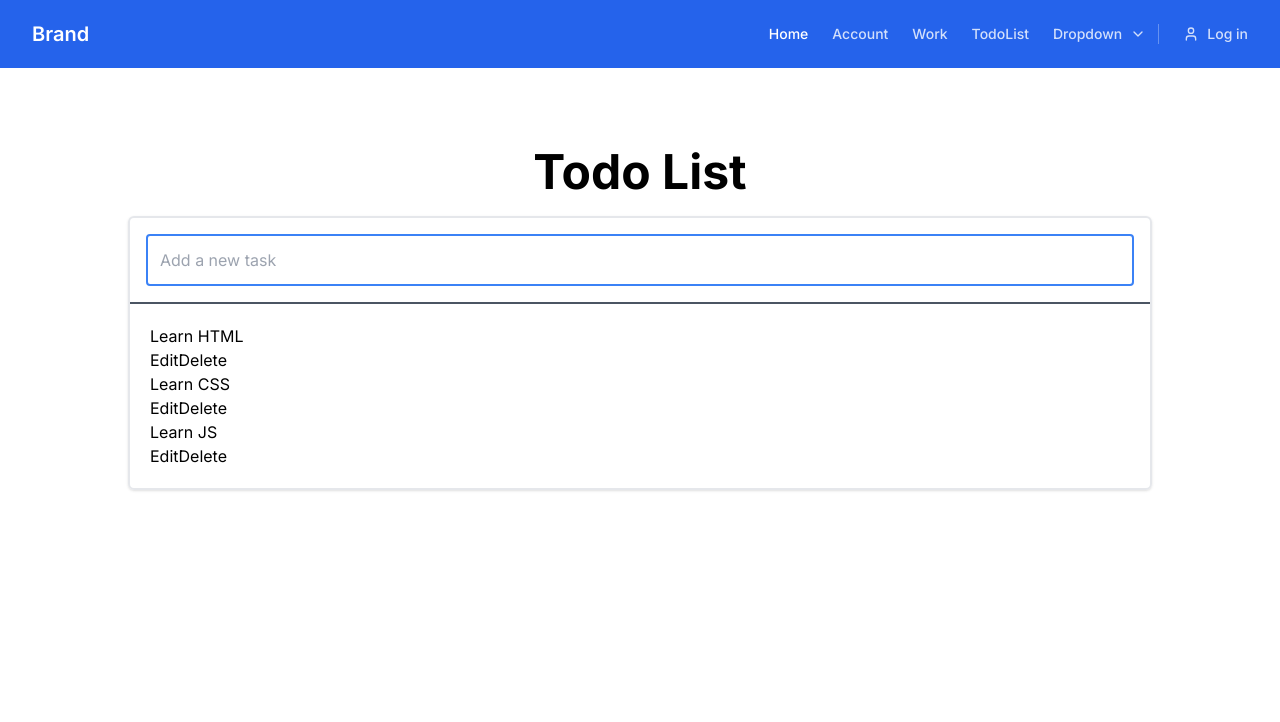
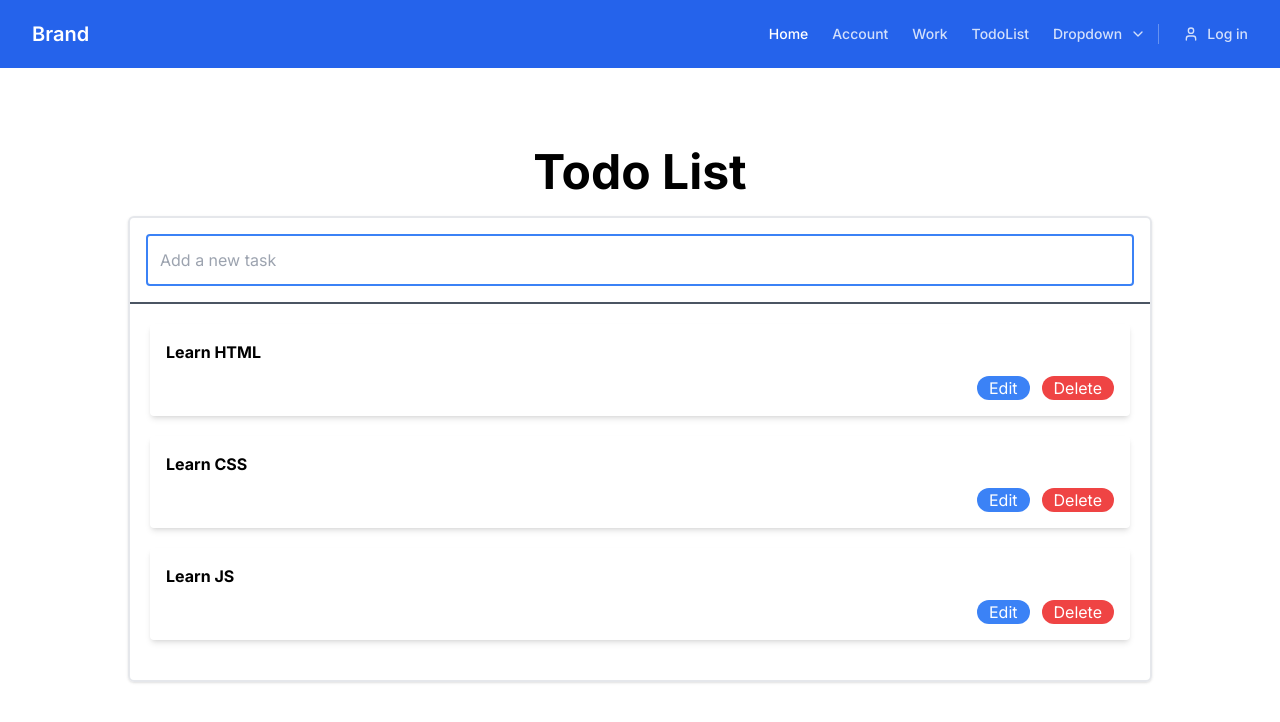
Before and after one commit to JasimDAce/frontend, a Next.js app: page /todo-list in a window 1280 px wide. Shown: the top 722 px of the page. Built offline with nearby package versions, Linux system fonts and the light colour scheme.

Commit message:
I have added css to my todo list

```diff
--- a/src/app/todo-list/page.jsx
+++ b/src/app/todo-list/page.jsx
@@ -1,11 +1,10 @@
-'use client';
+"use client";
 import React, { useState } from "react";
 
 //TODO: hooks are used to manage the state just like butterfly life cycle
 //This is an event
 
 //const [num, setNum] = useState(10);
-
 
 //FIXME: first value is used to read and second value is used to update first
 // const addTask = (e) => {
@@ -19,14 +18,13 @@ import React, { useState } from "react";
 //FIXME:basically react donot allow to change the value on event so thats why we use states or if you want to display any updates on UI you have to state
 
 const TodoList = () => {
-    const [taskList, setTaskList] = useState([
-        {text: 'Learn HTML',complete: false,createAt: new Date()},
-        {text: 'Learn CSS',complete: false,createAt: new Date()},
-        {text: 'Learn JS',complete: false,createAt: new Date()},
-    ]);
+  const [taskList, setTaskList] = useState([
+    { text: "Learn HTML", complete: false, createAt: new Date() },
+    { text: "Learn CSS", complete: false, createAt: new Date() },
+    { text: "Learn JS", complete: false, createAt: new Date() },
+  ]);
   return (
     <div className="max-w-[80%] mx-auto">
-
       <h1 className="text-5xl font-bold text-center">Todo List</h1>
       <div className="border-2 rounded-md shadow mt-5">
         <div className="border-b-2 border-gray-600 p-4 ">
@@ -34,21 +32,25 @@ const TodoList = () => {
             className="border-2 border-blue-500 rounded p-3 w-full"
             type="text"
             placeholder="Add a new task"
-
           />
         </div>
 
         <div className="p-5">
-{
-    taskList.map((task,index) => {return  <div key={index}>
-                <p>{task.text}</p>
-                <div>
-                    <button>Edit</button>
-                    <button>Delete</button>
+          {taskList.map((task, index) => {
+            return (
+              <div key={index} className="shadow-md rounded -lg p-4 mb-5">
+                <p className="font-bold">{task.text}</p>
+                <div className="flex gap-3 mt-3 justify-end  ">
+                  <button className="px-3 bg-blue-500 rounded-full text-white ">
+                    Edit
+                  </button>
+                  <button className="px-3 bg-red-500 rounded-full text-white ">
+                    Delete
+                  </button>
                 </div>
-            </div>
-        })
-}
+              </div>
+            );
+          })}
         </div>
       </div>
     </div>
```
